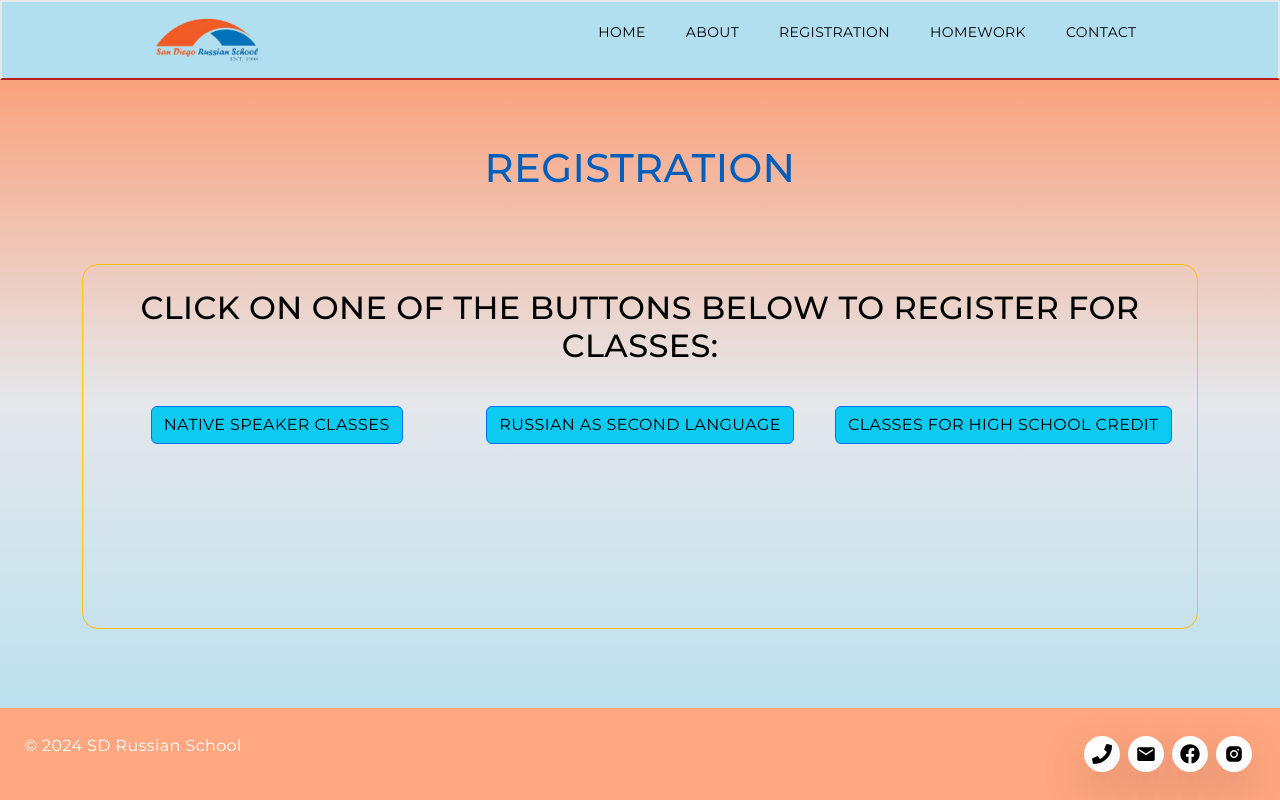
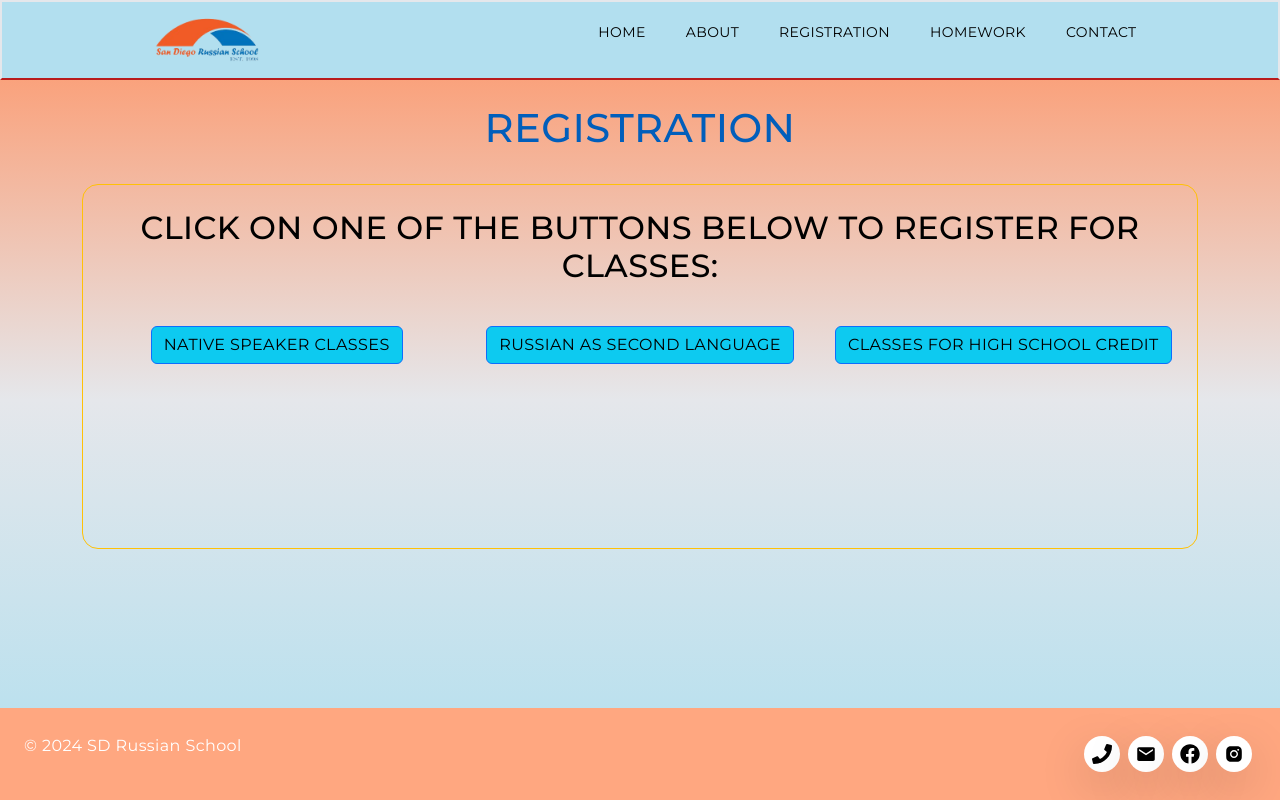
Before and after one commit to Tinetort/russian-school, a Next.js app: page /registration in a window 1280 px wide. Built offline with nearby package versions, Linux system fonts and the light colour scheme.

Commit message:
padding for reg

```diff
--- a/src/app/(overview)/registration/page.jsx
+++ b/src/app/(overview)/registration/page.jsx
@@ -4,8 +4,8 @@ import Link from 'next/link'
 const Page = () => {
     return (
         <div className="flex flex-col justify-between">
-            <div className="p-16">
-                <h1 className="text-center uppercase text-[#015ebb]">
+            <div>
+                <h1 className="text-center uppercase text-[#015ebb] p-6">
                     Registration
                 </h1>
             </div>
```
